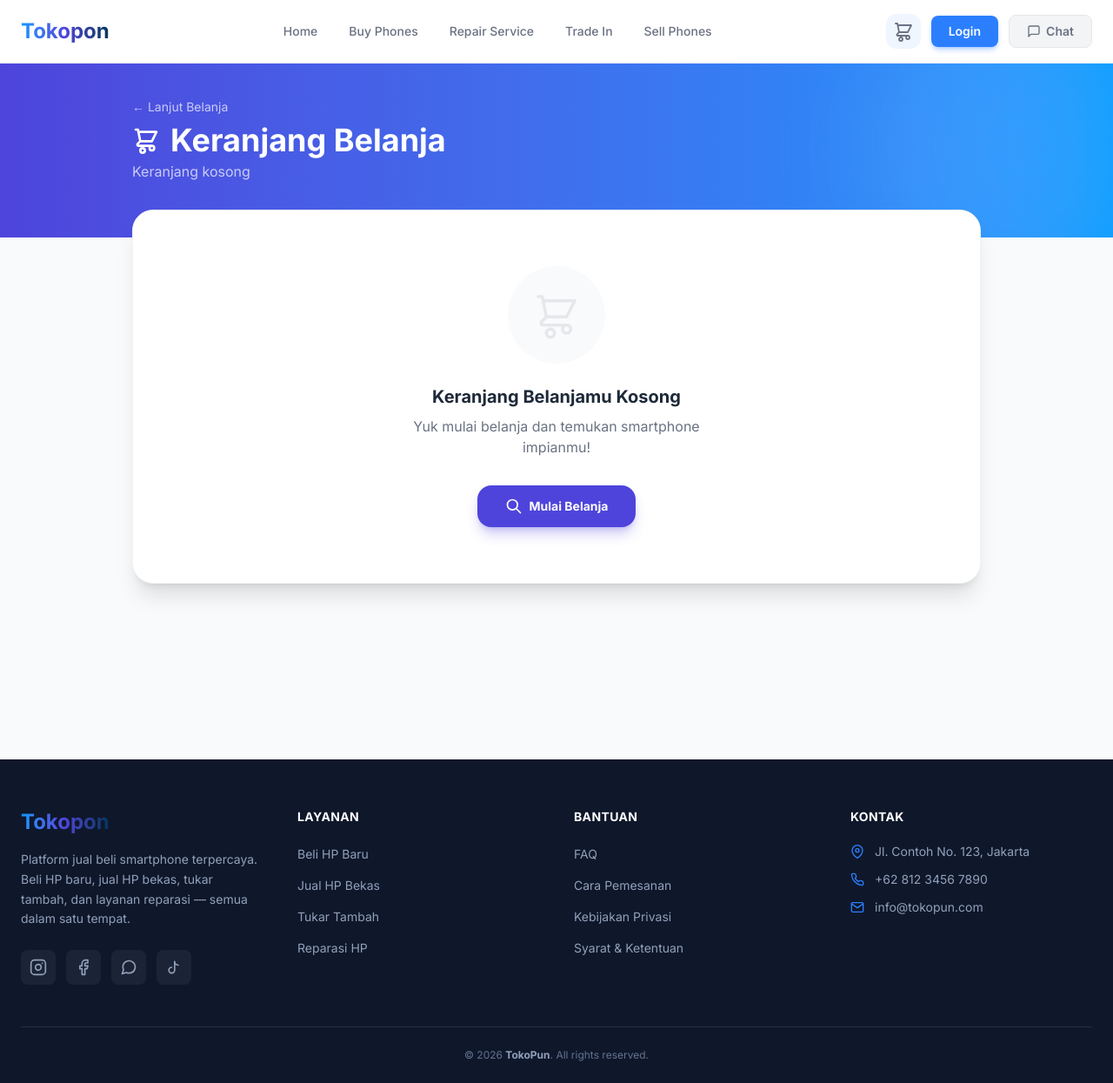
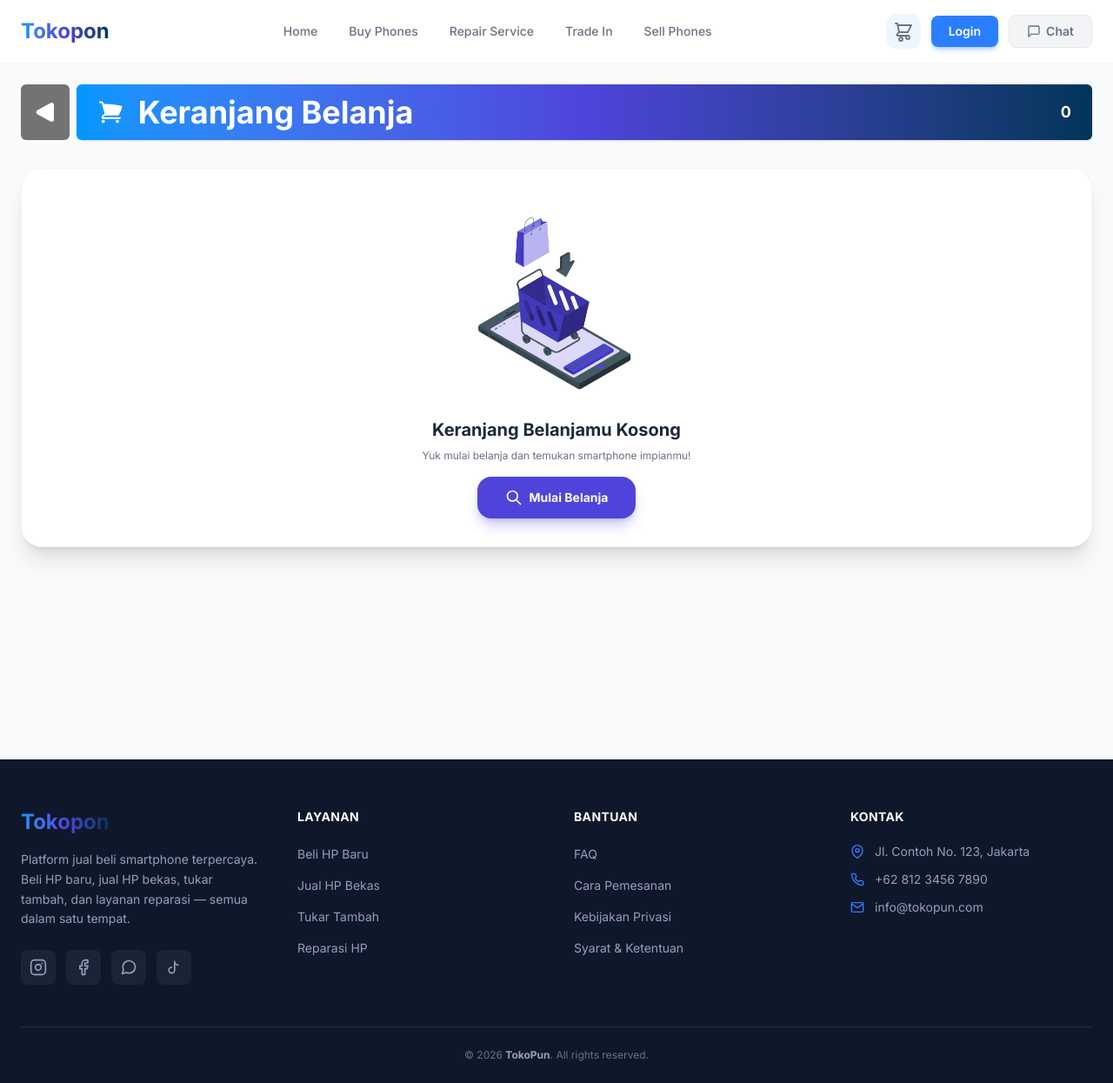
Before and after one commit to muhammadrinaldi7/tokopon-zed, a Laravel app: page /cart in a window 1280 px wide. Shown: the whole page at 87% size. Run offline with Laravel 12, Linux system fonts and the light colour scheme; data that the repository does not hold is empty; style sheets or scripts are compiled from the project's sources; parts of the project's set-up code (start-up, migrations or seed data) failed here and were passed over; some libraries are stand-ins or nearby versions.

Commit message:
merubah tampilan cart,pesanan,trade,dan sell

```diff
--- a/resources/views/livewire/pages/cart-page.blade.php
+++ b/resources/views/livewire/pages/cart-page.blade.php
@@ -1,45 +1,44 @@
-<div class="bg-gray-50 min-h-screen pb-20">
-    {{-- Header Banner --}}
-    <div class="bg-linear-to-r from-[#4E44DB] to-[#0097FF] text-white pt-10 pb-16 relative overflow-hidden">
-        <div class="absolute top-0 left-0 w-full h-full opacity-10">
-            <div class="absolute -top-24 -right-24 w-96 h-96 rounded-full bg-white blur-3xl"></div>
-        </div>
-        <div class="max-w-5xl mx-auto px-6 relative z-10">
-            <div class="flex items-center gap-3 mb-2">
-                <a href="/products" wire:navigate class="text-white/70 hover:text-white transition text-sm">
-                    ← Lanjut Belanja
-                </a>
+<div class="max-w-7xl mx-auto p-2  md:p-6 min-h-screen">
+    <div class="flex gap-2">
+        <a href="/"
+            class="bg-neutral-500 hover:bg-neutral-600 transition-colors text-white px-3 flex justify-center items-center rounded-md">
+            <svg xmlns="http://www.w3.org/2000/svg" viewBox="0 0 24 24" fill="currentColor" class="size-8 rotate-180">
+                <path fill-rule="evenodd"
+                    d="M4.5 5.653c0-1.427 1.529-2.33 2.779-1.643l11.54 6.347c1.295.712 1.295 2.573 0 3.286L7.28 19.99c-1.25.687-2.779-.217-2.779-1.643V5.653Z"
+                    clip-rule="evenodd" />
+            </svg>
+        </a>
+        <div
+            class="w-full flex gap-4  items-center bg-linear-to-r from-[#0097FF] via-[#4E44DB] to-[#013559] py-3 px-6 rounded-md shadow-sm">
+            <svg xmlns="http://www.w3.org/2000/svg" viewBox="0 0 24 24" fill="currentColor" class="size-8 text-white">
+                <path
+                    d="M2.25 2.25a.75.75 0 0 0 0 1.5h1.386c.17 0 .318.114.362.278l2.558 9.592a3.752 3.752 0 0 0-2.806 3.63c0 .414.336.75.75.75h15.75a.75.75 0 0 0 0-1.5H5.378A2.25 2.25 0 0 1 7.5 15h11.218a.75.75 0 0 0 .674-.421 60.358 60.358 0 0 0 2.96-7.228.75.75 0 0 0-.525-.965A60.864 60.864 0 0 0 5.68 4.509l-.232-.867A1.875 1.875 0 0 0 3.636 2.25H2.25ZM3.75 20.25a1.5 1.5 0 1 1 3 0 1.5 1.5 0 0 1-3 0ZM16.5 20.25a1.5 1.5 0 1 1 3 0 1.5 1.5 0 0 1-3 0Z" />
+            </svg>
+
+            <div class="flex justify-between items-center w-full">
+                <h1 class="text-white text-xl md:text-4xl font-bold">Keranjang Belanja</h1>
+                <p class="text-white text-lg font-bold">
+                    @if ($totalItems > 0)
+                        {{ $totalItems }}
+                    @else
+                        0
+                    @endif
+                </p>
             </div>
-            <h1 class="text-3xl md:text-4xl font-extrabold flex items-center gap-3">
-                <svg class="w-8 h-8" fill="none" viewBox="0 0 24 24" stroke="currentColor" stroke-width="2">
-                    <path stroke-linecap="round" stroke-linejoin="round"
-                        d="M3 3h2l.4 2M7 13h10l4-8H5.4M7 13L5.4 5M7 13l-2.293 2.293c-.63.63-.184 1.707.707 1.707H17m0 0a2 2 0 100 4 2 2 0 000-4zm-8 2a2 2 0 100 4 2 2 0 000-4z" />
-                </svg>
-                Keranjang Belanja
-            </h1>
-            <p class="text-white/70 mt-1">
-                @if ($totalItems > 0)
-                    {{ $totalItems }} item di keranjang
-                @else
-                    Keranjang kosong
-                @endif
-            </p>
         </div>
     </div>
 
-    <div class="max-w-5xl mx-auto px-6 -mt-8 relative z-20">
+
+    <div class="mt-8 relative z-20">
         @if ($items->isEmpty())
             {{-- Empty Cart State --}}
-            <div class="bg-white rounded-3xl p-16 text-center shadow-xl border border-gray-100">
-                <div class="w-28 h-28 bg-gray-50 rounded-full flex items-center justify-center mx-auto mb-6">
-                    <svg class="w-14 h-14 text-gray-200" fill="none" viewBox="0 0 24 24" stroke="currentColor"
-                        stroke-width="1.5">
-                        <path stroke-linecap="round" stroke-linejoin="round"
-                            d="M3 3h2l.4 2M7 13h10l4-8H5.4M7 13L5.4 5M7 13l-2.293 2.293c-.63.63-.184 1.707.707 1.707H17m0 0a2 2 0 100 4 2 2 0 000-4zm-8 2a2 2 0 100 4 2 2 0 000-4z" />
-                    </svg>
+            <div class="bg-white rounded-3xl p-8 text-center shadow-xl border border-gray-100">
+                <div class="w-65 h-auto  flex items-center justify-center mx-auto mb-2">
+                    <img src="{{ asset('assets/png/cart.png') }}" alt="">
                 </div>
                 <h3 class="text-xl font-bold text-gray-800 mb-2">Keranjang Belanjamu Kosong</h3>
-                <p class="text-gray-500 mb-8 max-w-sm mx-auto">Yuk mulai belanja dan temukan smartphone impianmu!</p>
+                <p class="text-gray-500 mb-4 max-w-sm mx-auto text-xs">Yuk mulai belanja dan temukan smartphone
+                    impianmu!</p>
                 <a href="{{ route('buy-mobile') }}" wire:navigate
                     class="inline-flex items-center gap-2 px-8 py-3.5 text-sm font-bold text-white bg-[#4E44DB] rounded-2xl shadow-lg shadow-[#4E44DB]/30 hover:bg-[#3d35b8] hover:-translate-y-0.5 transition-all">
                     <svg class="w-5 h-5" fill="none" viewBox="0 0 24 24" stroke="currentColor" stroke-width="2">
```
Also changed, not shown: resources/views/livewire/pages/order-history.blade.php (+60 -23 lines), resources/views/livewire/pages/sell-phone-history.blade.php (+34 -14 lines), resources/views/livewire/pages/trade-in-history.blade.php (+54 -22 lines), public/assets/png/404.png (added), public/assets/png/cart.png (added), public/assets/png/pesanan.png (added), public/assets/png/tradein.png (added), public/assets/svg/404 error with portals.svg (added), public/assets/svg/Belum Ada Pengajuan.svg (added), public/assets/svg/Belum Ada Pesanan.svg (added), public/assets/svg/Keranjang Belanjamu Kosong.svg (added).
